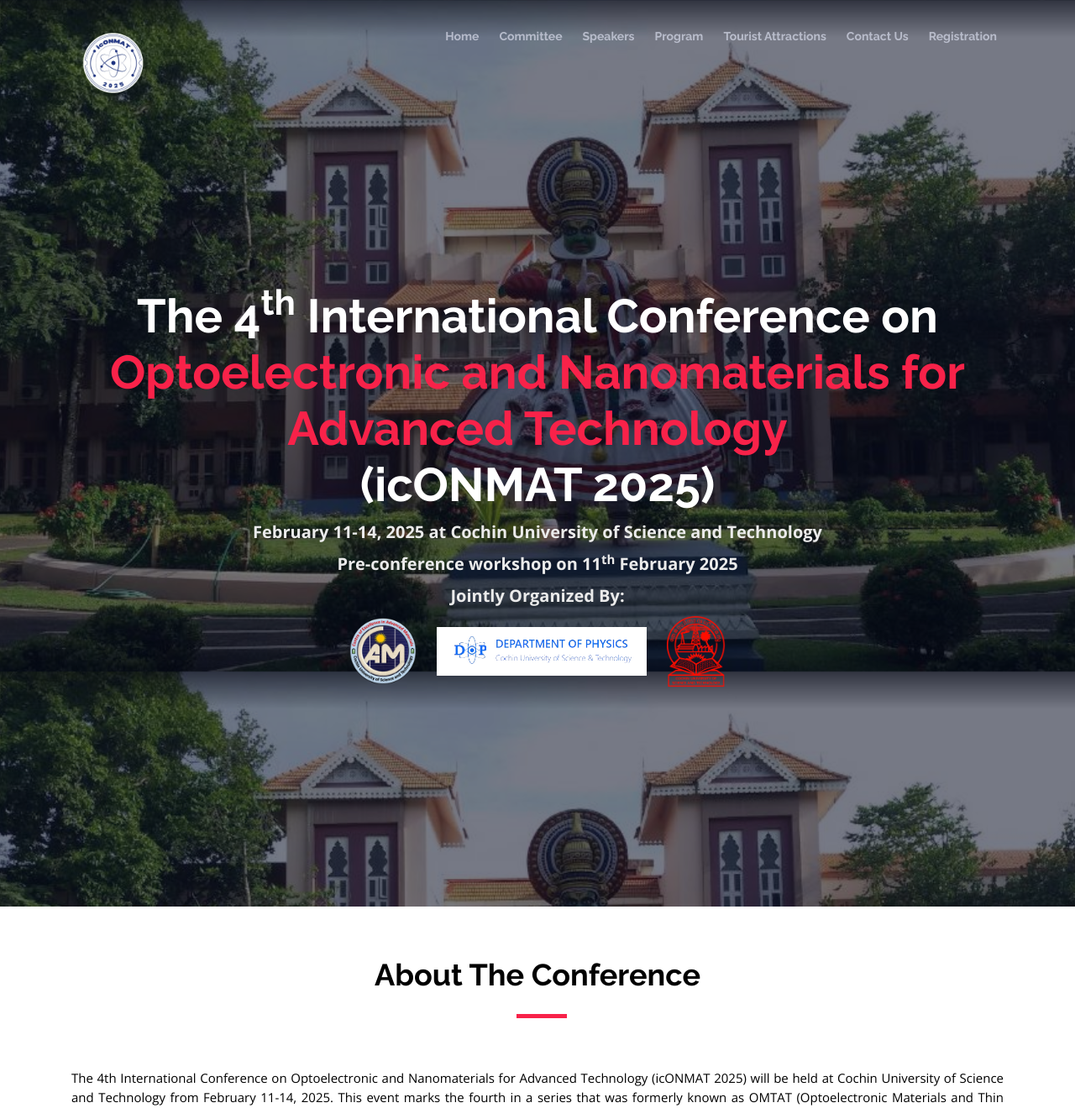
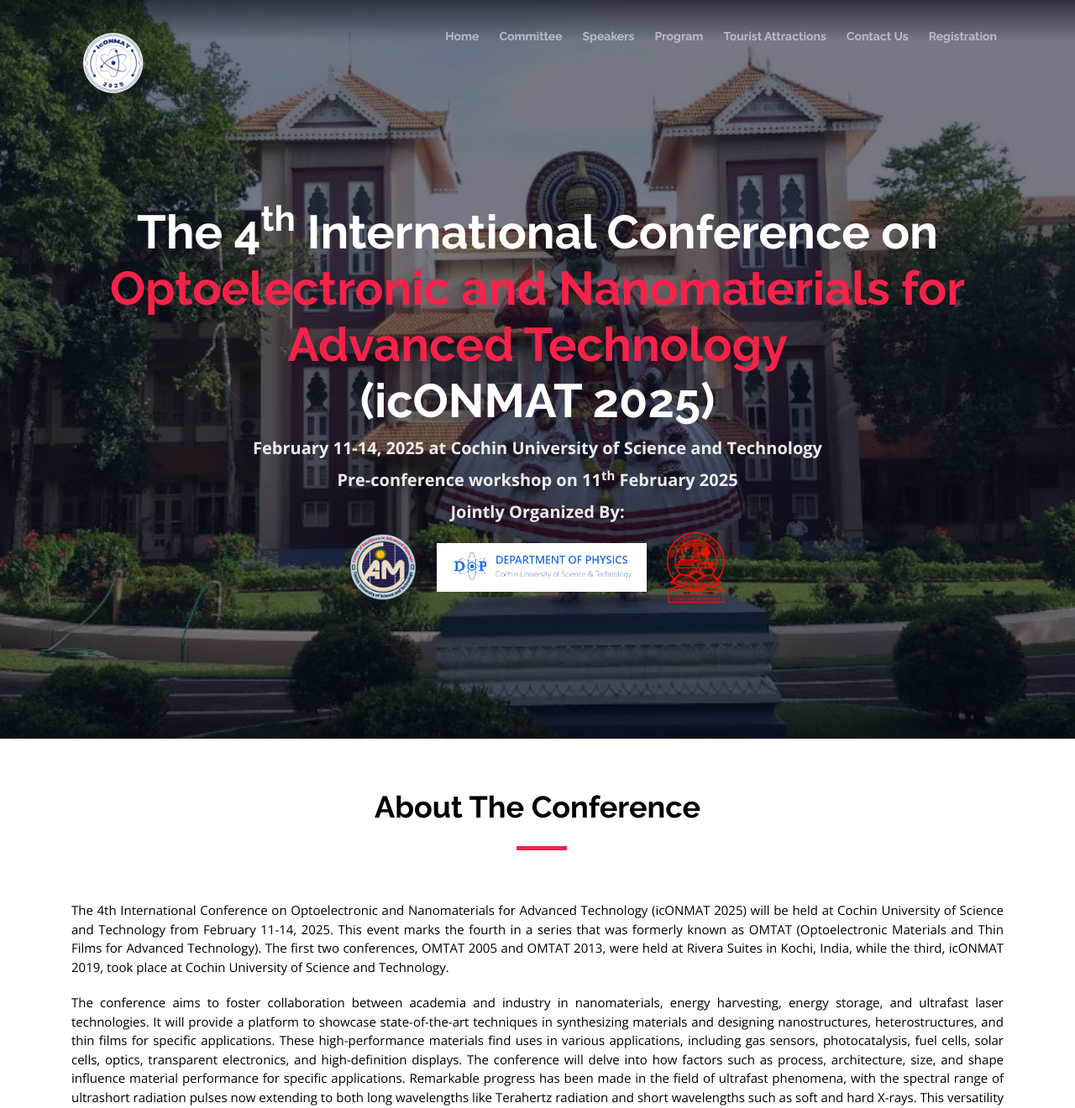
Before and after one commit to VarshaShaheen/IconMat, a Django app: template templates/home/home.html in a window 1280 px wide. Shown: the top 1320 px of the page at 84% size. Run offline with Django 5.2, Linux system fonts and the light colour scheme; the template is opened without the code that fills it, so the values that code supplies are empty; parts of the project's set-up code (start-up, migrations or seed data) failed here and were passed over; some libraries are stand-ins or nearby versions.

Commit message:
intro fix

```diff
--- a/static/css/style.css
+++ b/static/css/style.css
@@ -470,7 +470,7 @@ body.mobile-nav-active #mobile-nav-toggle {
 
 #intro {
     width: 100%;
-    height: 135vh;
+    height: 110vh;
     background: url(../img/cusat_adm.jpg) top center;
     background-size: cover;
     overflow: hidden;
```
